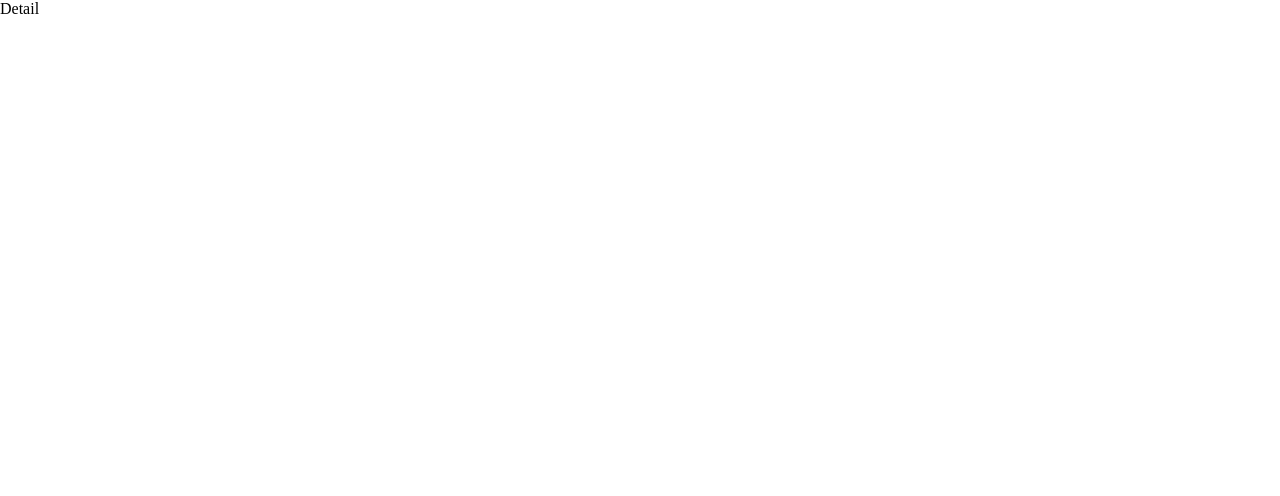
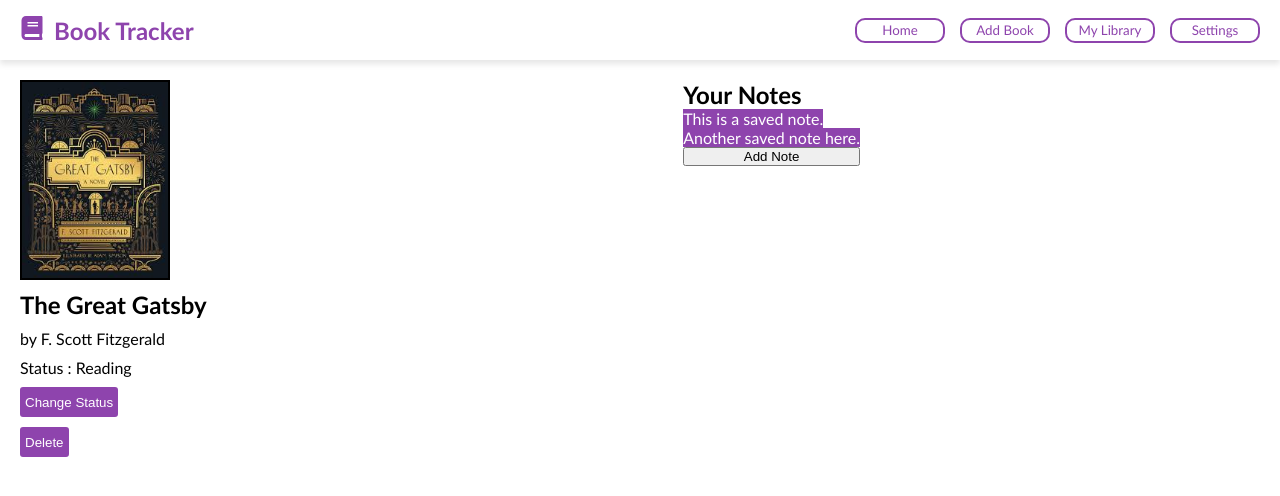
Before and after one commit to MuneebMoosa/Book-Tracker, a React (Vite) app: page / in a window 1280 px wide. Shown: the top 496 px of the page. Built offline with nearby package versions, Linux system fonts and the light colour scheme.

Commit message:
Details page styled parially

```diff
--- a/src/DetailsPage/Detail.css
+++ b/src/DetailsPage/Detail.css
@@ -0,0 +1,53 @@
+.details-main{
+   padding-top: 60px;
+   font-family: var(--primary-font);
+   display: flex;
+   justify-content: space-between;
+   align-items: flex-start;
+}
+.spec-container{
+  padding: 20px;
+  display: flex;
+  flex-direction: column;
+  gap: 10px;
+}
+.book-image{
+  width: 150px;
+  height: 200px;
+  border: 2px solid black;
+}
+.change-status-details{
+  width: max-content;
+  height: 30px;
+  background-color: var(--primary-color);
+  color: #fff;
+  border: 5px solid var(--primary-color);
+  border-radius: 3px;
+}
+.thoughts-container{
+  padding: 20px;
+  display: flex;
+  flex-direction: column;
+  gap: 10px;
+  margin-right: 400px;
+}
+/* all need to change just rough */
+.thoughts-container .note-input-area{
+  display: flex;
+  flex-direction: column;
+}
+.textarea{
+  width: 100%;
+  height: 120px;
+  resize: none;
+  font-size: 1rem;
+  border: 1px solid #ccc;
+  border-radius: 6px;
+  box-sizing: border-box;
+}
+.note-box{
+  width: max-content;
+  height: max-content;
+  background-color: var(--primary-color);
+  color: #fff;
+}
--- a/src/DetailsPage/Detail.jsx
+++ b/src/DetailsPage/Detail.jsx
@@ -1,8 +1,40 @@
-
+import Navigation from '../Components/Navigation/Navigation'
 import './Detail.css'
 const Detail = () => {
   return (
-    <div>Detail</div>
+    <div className='details-container'>
+      <Navigation/>
+          <div className="details-main">
+            <div className="spec-container">
+              <img  className="book-image"src="src/assets/images/Bookimage.jpeg" alt="Book image" />
+                <h2  className="book-title-details">The Great Gatsby</h2>
+                <p  className="book-autho-details">by F. Scott Fitzgerald</p>
+                <p className='status-details'>Status : Reading</p>
+                <button className='change-status-details'>Change Status</button>
+                <button className='change-status-details'>Delete</button>
+            </div>
+            <div className="thoughts-container">
+              {/* all need to change just rough */}
+                <div className="book-notes">
+                   <h2>Your Notes</h2>
+                  <div className="notes-list">
+                    {/* Example: Replace with dynamic notes later */}
+                    <div className="note-box">This is a saved note.</div>
+                    <div className="note-box">Another saved note here.</div>
+                  </div>
+                   <div className="note-input-area">
+                      {/* <textarea className='textarea'
+                        placeholder="Write your thoughts, summary, or anything..."
+                      ></textarea> */}
+                      <button>Add Note</button>
+                   </div>
+                </div>
+            </div>
+          </div>
+      <div >
+
+      </div>
+    </div>
   )
 }
 
```
Also changed, not shown: src/assets/images/Bookimage.jpeg (added).
